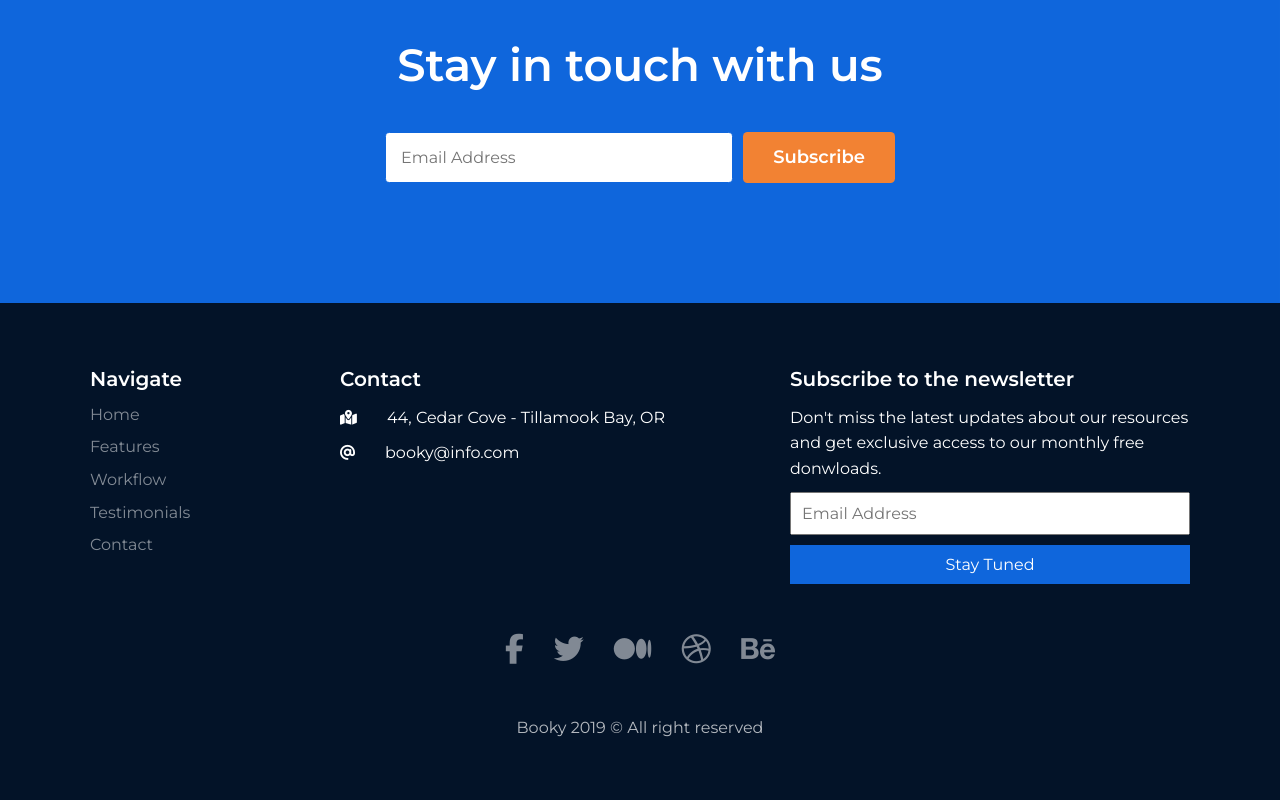
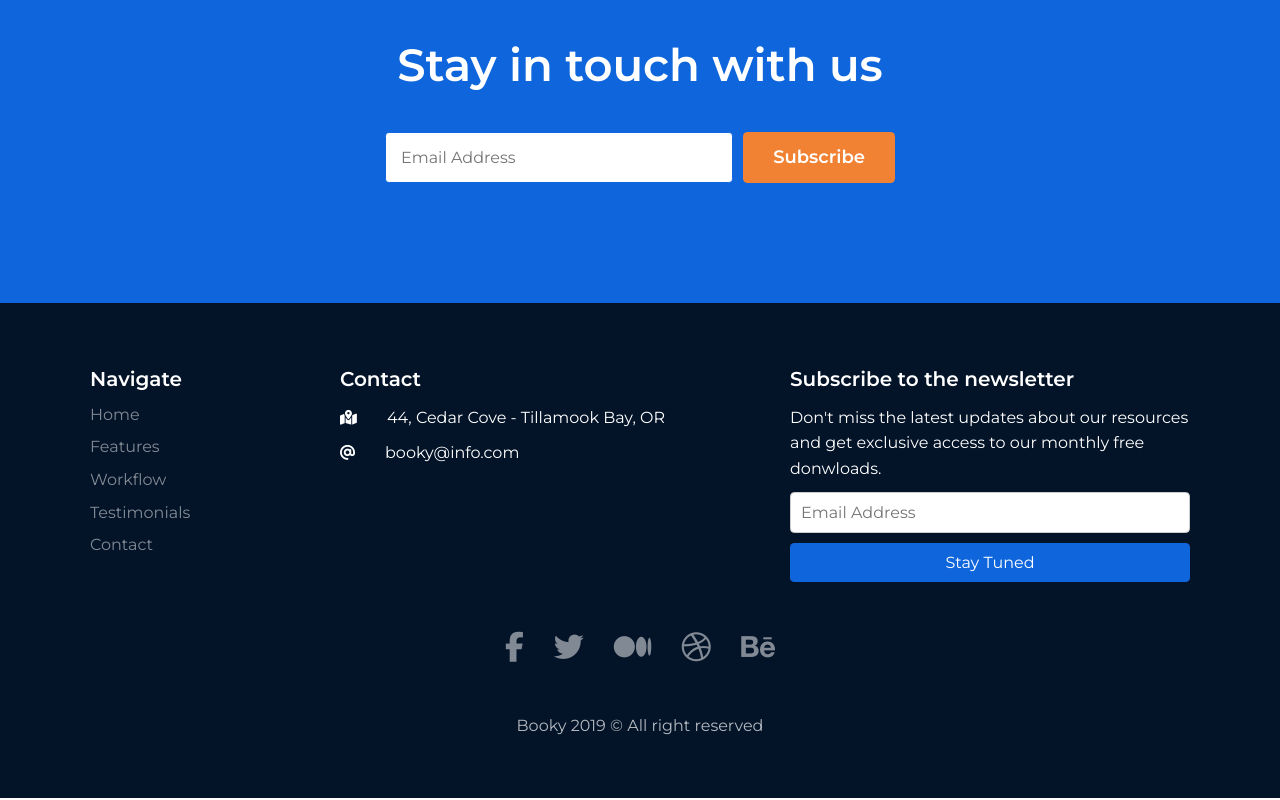
Before and after one commit to DownTheMatrix/booky-website, a website: page index.html in a window 1280 px wide. Shown: the part 4624-5424 px from the top of the page. Drawn offline with nearby package versions, Linux system fonts and the light colour scheme; files that its build step writes are made by us from their sources; files whose address does not match are found by name.

Commit message:
Update input field border radius value

```diff
--- a/sass/_footer.scss
+++ b/sass/_footer.scss
@@ -97,6 +97,9 @@
           width: 100%;
           font-size: 1.4rem;
           font-family: inherit;
+          border: none;
+          border: 1px solid #ccc;
+          border-radius: 0.435rem;
 
           @media (min-width: 768px) {
             font-size: 1.6rem;
@@ -114,6 +117,7 @@
           color: #fff;
           border: none;
           transition: all 0.2s ease;
+          border-radius: 0.435rem;
 
           &:hover {
             cursor: pointer;
```
